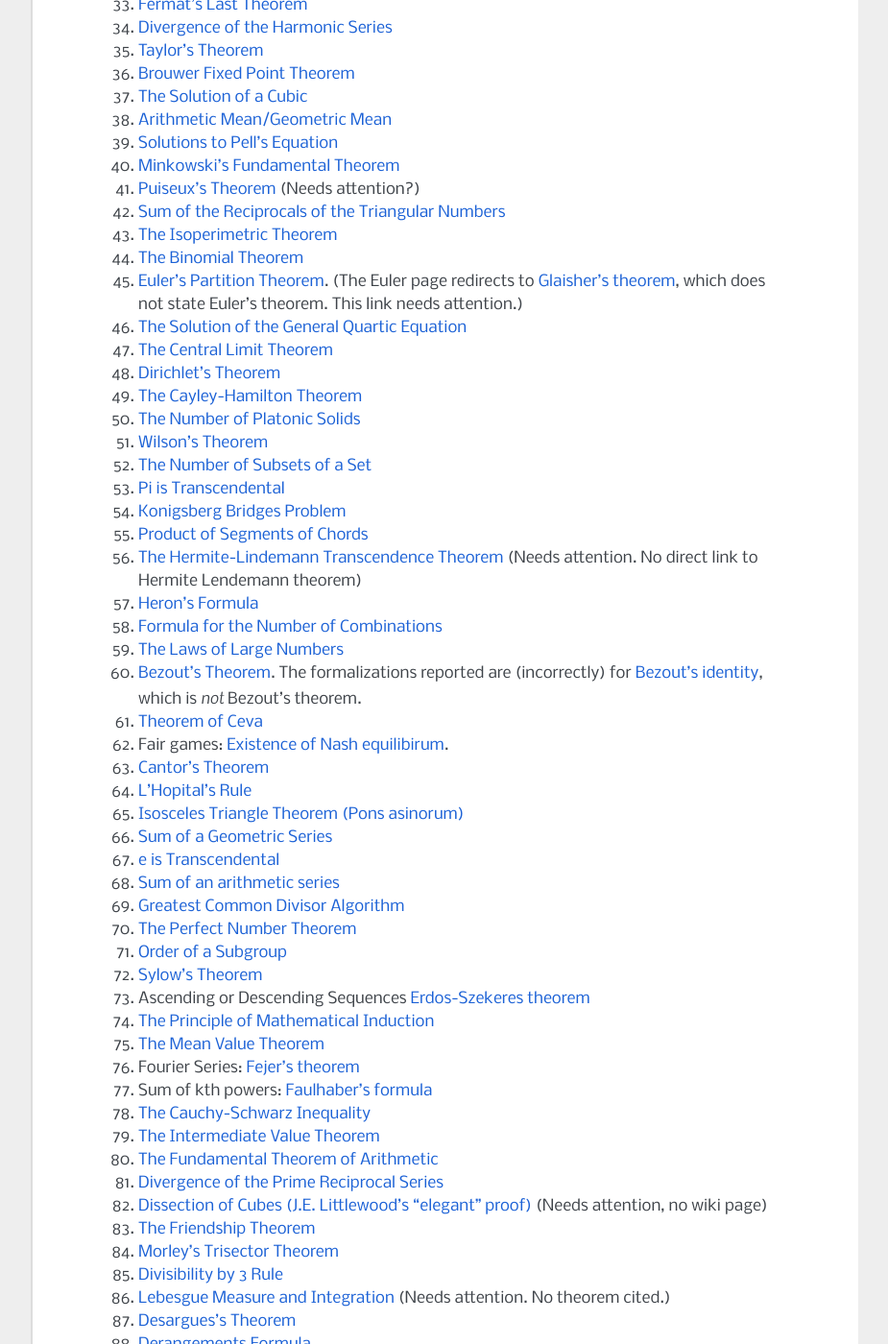
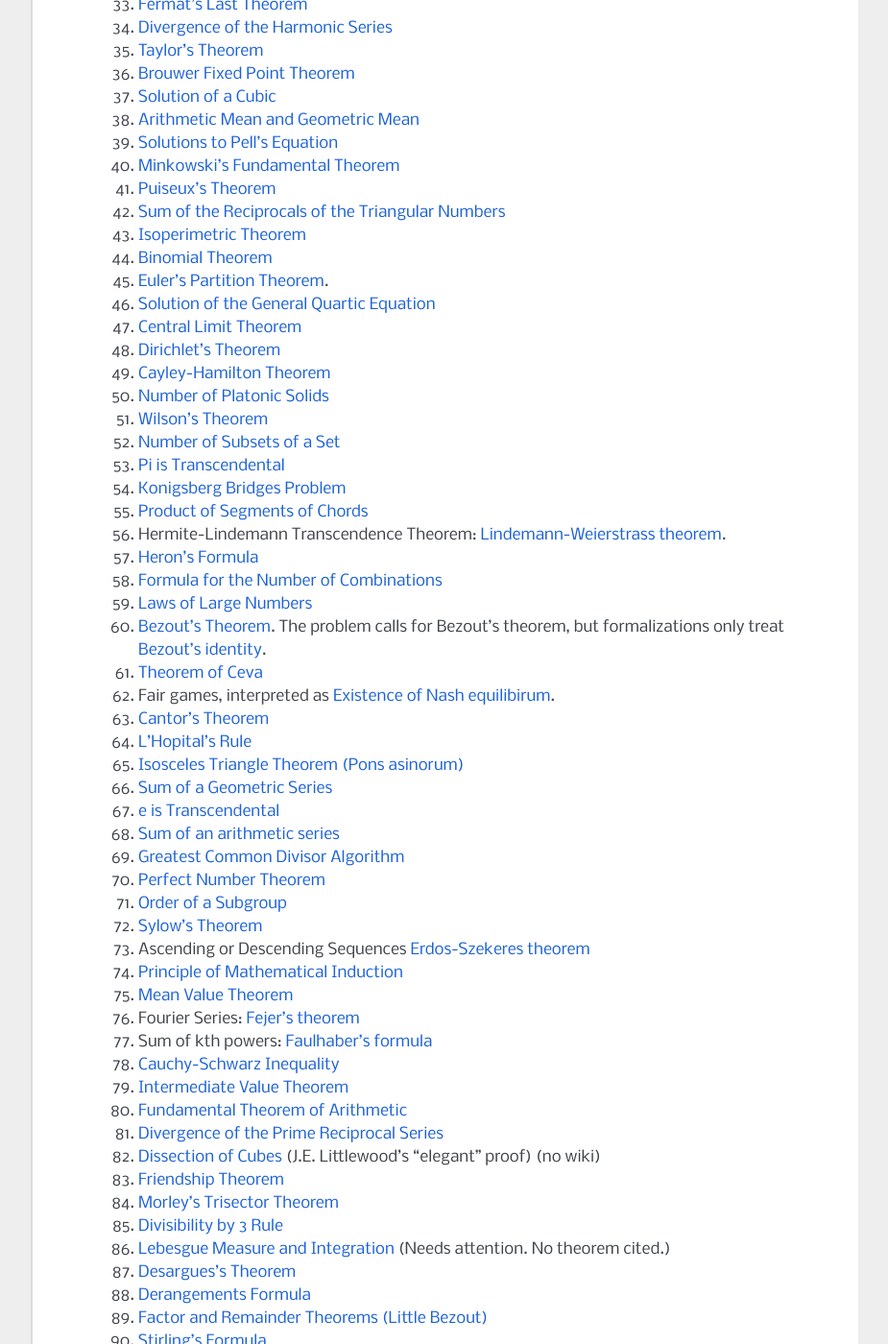
Before and after one commit to formalabstracts/formalabstracts, a Sphinx documentation site: the page built from sphinx/freek_100.rst, in a window 1280 px wide and 1400 px high, scrolled down 957 px. Shown: the whole window at 96% size, without its empty margins (198-1123 px from the left). Built offline with Sphinx 7.4.7, drawn with Linux system fonts in a browser that asks for light colours; pages that are not in the unit, such as notebooks, are missing from menus; some of the changed text lies outside the part shown.

Commit message:
Freek's 100 list added

```diff
--- a/sphinx/freek_100.rst
+++ b/sphinx/freek_100.rst
@@ -5,11 +5,11 @@
 and tracks which have been formalized.
 Here is his list with wikipedia links.
 
-  1. `The Irrationality of the Square Root of 2 <https://en.wikipedia.org/wiki/Square_root_of_2>`_
+  1. `Irrationality of the Square Root of 2 <https://en.wikipedia.org/wiki/Square_root_of_2>`_
 
   2.  `Fundamental Theorem of Algebra <https://en.wikipedia.org/wiki/Fundamental_theorem_of_algebra>`_
 
-  3.  `The Denumerability of the Rational Numbers <https://en.wikipedia.org/wiki/Countable_set>`_
+  3.  `Denumerability of the Rational Numbers <https://en.wikipedia.org/wiki/Countable_set>`_
 
   4.  `Pythagorean Theorem <https://en.wikipedia.org/wiki/Pythagorean_theorem>`_
 
@@ -19,19 +19,20 @@
 
   7.  `Law of Quadratic Reciprocity <https://en.wikipedia.org/wiki/Quadratic_reciprocity>`_
 
-  8.  The Impossibility of `Trisecting the Angle <https://en.wikipedia.org/wiki/Angle_trisection>`_ and `Doubling the Cube <https://en.wikipedia.org/wiki/Doubling_the_cube>`_
+  8.  Impossibility of `Trisecting the Angle <https://en.wikipedia.org/wiki/Angle_trisection>`_ and
+      `Doubling the Cube <https://en.wikipedia.org/wiki/Doubling_the_cube>`_
 
-  9.  `The Area of a Circle <https://en.wikipedia.org/wiki/Area_of_a_circle>`_
+  9.  `Area of a Circle <https://en.wikipedia.org/wiki/Area_of_a_circle>`_
 
   10.  `Euler's Generalization of Fermat's Little Theorem <https://en.wikipedia.org/wiki/Euler%27s_theorem>`_
 
-  11.  `The Infinitude of Primes <https://en.wikipedia.org/wiki/Prime_number#Infiniteness>`_
+  11.  `Infinitude of Primes <https://en.wikipedia.org/wiki/Prime_number#Infiniteness>`_
 
-  12.  `The Independence of the Parallel Postulate <https://en.wikipedia.org/wiki/Parallel_postulate>`_
+  12.  `Independence of the Parallel Postulate <https://en.wikipedia.org/wiki/Parallel_postulate>`_
 
   13.  `Polyhedron Formula <https://en.wikipedia.org/wiki/Euler_characteristic#Polyhedra>`_
 
-  14.  `Euler's Summation of 1 + (1/2)^2 + (1/3)^2 + .... (Basel problem) <https://en.wikipedia.org/wiki/Basel_problem>`_
+  14.  Euler's Summation of 1 + (1/2)^2 + (1/3)^2 + ....: `Basel problem <https://en.wikipedia.org/wiki/Basel_problem>`_
 
   15.  `Fundamental Theorem of Integral Calculus <https://en.wikipedia.org/wiki/Fundamental_theorem_of_calculus>`_
 
@@ -44,15 +45,15 @@
 
   19.  `Lagrange's Four Squares Theorem <https://en.wikipedia.org/wiki/Lagrange%27s_four-square_theorem>`_
 
-  20.  `All Primes (1 mod 4) Equal the Sum of Two Squares (Fermat's two square theorem) <https://en.wikipedia.org/wiki/Fermat%27s_theorem_on_sums_of_two_squares>`_.
+  20.  All Primes (1 mod 4) Equal the Sum of Two Squares: `Fermat's two square theorem <https://en.wikipedia.org/wiki/Fermat%27s_theorem_on_sums_of_two_squares>`_.
 
   21.  `Green's Theorem <https://en.wikipedia.org/wiki/Green%27s_theorem>`_
 
-  22.  `The Non-Denumerability of the Continuum <https://en.wikipedia.org/wiki/Cardinality_of_the_continuum>`_
+  22.  `Non-Denumerability of the Continuum <https://en.wikipedia.org/wiki/Cardinality_of_the_continuum>`_
 
   23.  `Formula for Pythagorean Triples <https://en.wikipedia.org/wiki/Pythagorean_triple>`_
 
-  24.  `The Undecidability of the Continuum Hypothesis <https://en.wikipedia.org/wiki/Continuum_hypothesis>`_
+  24.  `Undecidability of the Continuum Hypothesis <https://en.wikipedia.org/wiki/Continuum_hypothesis>`_
 
   25.  `Schroeder-Bernstein Theorem <https://en.wikipedia.org/wiki/Schr%C3%B6der%E2%80%93Bernstein_theorem>`_
 
@@ -64,11 +65,11 @@
 
   29.  `Feuerbach's Theorem <https://en.wikipedia.org/wiki/Nine-point_circle>`_
 
-  30.  `The Ballot Problem <https://en.wikipedia.org/wiki/Bertrand%27s_ballot_theorem>`_
+  30.  `Ballot Problem <https://en.wikipedia.org/wiki/Bertrand%27s_ballot_theorem>`_
 
   31.  `Ramsey's Theorem <https://en.wikipedia.org/wiki/Ramsey%27s_theorem>`_
 
-  32.  `The Four Color Problem <https://en.wikipedia.org/wiki/Four_color_theorem>`_
+  32.  `Four Color Problem <https://en.wikipedia.org/wiki/Four_color_theorem>`_
 
   33.  `Fermat's Last Theorem <https://en.wikipedia.org/wiki/Fermat%27s_Last_Theorem>`_
 
@@ -78,47 +79,43 @@
 
   36.  `Brouwer Fixed Point Theorem <https://en.wikipedia.org/wiki/Brouwer_fixed-point_theorem>`_
 
-  37.  `The Solution of a Cubic <https://en.wikipedia.org/wiki/Cubic_function#Derivation_of_the_roots>`_
+  37.  `Solution of a Cubic <https://en.wikipedia.org/wiki/Cubic_function#Derivation_of_the_roots>`_
 
-  38.  `Arithmetic Mean/Geometric Mean <https://en.wikipedia.org/wiki/Inequality_of_arithmetic_and_geometric_means>`_
+  38.  `Arithmetic Mean and Geometric Mean <https://en.wikipedia.org/wiki/Inequality_of_arithmetic_and_geometric_means>`_
 
   39.  `Solutions to Pell's Equation <https://en.wikipedia.org/wiki/Pell%27s_equation>`_
 
   40.  `Minkowski's Fundamental Theorem <https://en.wikipedia.org/wiki/Minkowski%27s_theorem>`_
 
-  41.  `Puiseux's Theorem <https://en.wikipedia.org/wiki/Puiseux_series>`_  (Needs attention?)
+  41.  `Puiseux's Theorem <https://en.wikipedia.org/wiki/Puiseux_series>`_
 
   42.  `Sum of the Reciprocals of the Triangular Numbers <https://en.wikipedia.org/wiki/Triangular_number>`_
 
-  43.  `The Isoperimetric Theorem <https://en.wikipedia.org/wiki/Isoperimetric_inequality>`_
+  43.  `Isoperimetric Theorem <https://en.wikipedia.org/wiki/Isoperimetric_inequality>`_
 
-  44.  `The Binomial Theorem <https://en.wikipedia.org/wiki/Binomial_theorem>`_
+  44.  `Binomial Theorem <https://en.wikipedia.org/wiki/Binomial_theorem>`_
 
   45.  `Euler's Partition Theorem
-       <https://en.wikipedia.org/wiki/List_of_things_named_after_Leonhard_Euler>`_.
-       (The Euler page redirects to `Glaisher's theorem
-       <https://en.wikipedia.org/wiki/Glaisher%27s_theorem>`_, which
-       does not state Euler's theorem. This link needs attention.)
+       <https://en.wikipedia.org/wiki/Partition_(number_theory)#Odd_parts_and_distinct_parts>`_.
 
-  46.  `The Solution of the General Quartic Equation <https://en.wikipedia.org/wiki/Quartic_function#Solution_methods>`_
+  46.  `Solution of the General Quartic Equation <https://en.wikipedia.org/wiki/Quartic_function#Solution_methods>`_
 
-
-  47.  `The Central Limit Theorem <https://en.wikipedia.org/wiki/Central_limit_theorem>`_
+  47.  `Central Limit Theorem <https://en.wikipedia.org/wiki/Central_limit_theorem>`_
 
 
   48.  `Dirichlet's Theorem <https://en.wikipedia.org/wiki/Dirichlet%27s_theorem_on_arithmetic_progressions>`_
 
 
-  49.  `The Cayley-Hamilton Theorem <https://en.wikipedia.org/wiki/Cayley%E2%80%93Hamilton_theorem>`_
+  49.  `Cayley-Hamilton Theorem <https://en.wikipedia.org/wiki/Cayley%E2%80%93Hamilton_theorem>`_
 
 
-  50.  `The Number of Platonic Solids <https://en.wikipedia.org/wiki/Platonic_solid>`_
+  50.  `Number of Platonic Solids <https://en.wikipedia.org/wiki/Platonic_solid>`_
 
 
   51.  `Wilson's Theorem <https://en.wikipedia.org/wiki/Wilson%27s_theorem>`_
 
 
-  52.  `The Number of Subsets of a Set <https://en.wikipedia.org/wiki/Power_set>`_
+  52.  `Number of Subsets of a Set <https://en.wikipedia.org/wiki/Power_set>`_
 
 
   53.  `Pi is Transcendental <https://en.wikipedia.org/wiki/Lindemann%E2%80%93Weierstrass_theorem>`_
@@ -130,21 +127,20 @@
   55.  `Product of Segments of Chords <https://en.wikipedia.org/wiki/Intersecting_chords_theorem>`_
 
 
-  56.  `The Hermite-Lindemann Transcendence Theorem <https://en.wikipedia.org/wiki/Auxiliary_function#A_proof_of_the_Hermite%E2%80%93Lindemann_theorem>`_ (Needs attention. No direct link to Hermite Lendemann theorem)
-
+  56.  Hermite-Lindemann Transcendence Theorem: `Lindemann-Weierstrass theorem <https://en.wikipedia.org/wiki/Lindemann%E2%80%93Weierstrass_theorem>`_.
 
   57.  `Heron's Formula <https://en.wikipedia.org/wiki/Heron%27s_formula>`_
 
   58.  `Formula for the Number of Combinations <https://en.wikipedia.org/wiki/Combination>`_
 
-  59.  `The Laws of Large Numbers <https://en.wikipedia.org/wiki/Law_of_large_numbers>`_
+  59.  `Laws of Large Numbers <https://en.wikipedia.org/wiki/Law_of_large_numbers>`_
 
-  60.  `Bezout's Theorem <https://en.wikipedia.org/wiki/B%C3%A9zout%27s_theorem>`_.  The formalizations reported
-       are (incorrectly) for `Bezout's identity <https://en.wikipedia.org/wiki/B%C3%A9zout%27s_identity>`_, which is *not* Bezout's theorem.
+  60.  `Bezout's Theorem <https://en.wikipedia.org/wiki/B%C3%A9zout%27s_theorem>`_.  The problem calls for Bezout's theorem, but formalizations only
+       treat `Bezout's identity <https://en.wikipedia.org/wiki/B%C3%A9zout%27s_identity>`_.
 
   61.  `Theorem of Ceva <https://en.wikipedia.org/wiki/Ceva%27s_theorem>`_
 
-  62.  Fair games: `Existence of Nash equilibirum <https://en.wikipedia.org/wiki/Nash_equilibrium>`_.
+  62.  Fair games, interpreted as `Existence of Nash equilibirum <https://en.wikipedia.org/wiki/Nash_equilibrium>`_.
 
   63.  `Cantor's Theorem <https://en.wikipedia.org/wiki/Cantor%27s_theorem>`_
 
@@ -165,7 +161,7 @@
   69.  `Greatest Common Divisor Algorithm <https://en.wikipedia.org/wiki/Euclidean_algorithm>`_
 
 
-  70.  `The Perfect Number Theorem <https://en.wikipedia.org/wiki/Perfect_number>`_
+  70.  `Perfect Number Theorem <https://en.wikipedia.org/wiki/Perfect_number>`_
 
 
   71.  `Order of a Subgroup <https://en.wikipedia.org/wiki/Lagrange%27s_theorem_(group_theory)>`_
@@ -177,10 +173,10 @@
   73.  Ascending or Descending Sequences `Erdos-Szekeres theorem <https://en.wikipedia.org/wiki/Erd%C5%91s%E2%80%93Szekeres_theorem>`_
 
 
-  74.  `The Principle of Mathematical Induction <https://en.wikipedia.org/wiki/Mathematical_induction>`_
+  74.  `Principle of Mathematical Induction <https://en.wikipedia.org/wiki/Mathematical_induction>`_
 
 
-  75.  `The Mean Value Theorem <https://en.wikipedia.org/wiki/Mean_value_theorem>`_
+  75.  `Mean Value Theorem <https://en.wikipedia.org/wiki/Mean_value_theorem>`_
 
 
   76.  Fourier Series: `Fejer's theorem <https://en.wikipedia.org/wiki/Fej%C3%A9r%27s_theorem>`_
@@ -189,50 +185,49 @@
   77.  Sum of kth powers: `Faulhaber's formula <https://en.wikipedia.org/wiki/Faulhaber%27s_formula>`_
 
 
-  78.  `The Cauchy-Schwarz Inequality <https://en.wikipedia.org/wiki/Cauchy%E2%80%93Schwarz_inequality>`_
+  78.  `Cauchy-Schwarz Inequality <https://en.wikipedia.org/wiki/Cauchy%E2%80%93Schwarz_inequality>`_
 
 
-  79.  `The Intermediate Value Theorem <https://en.wikipedia.org/wiki/Intermediate_value_theorem>`_
+  79.  `Intermediate Value Theorem <https://en.wikipedia.org/wiki/Intermediate_value_theorem>`_
 
 
-  80.  `The Fundamental Theorem of Arithmetic <https://en.wikipedia.org/wiki/Fundamental_theorem_of_arithmetic>`_
+  80.  `Fundamental Theorem of Arithmetic <https://en.wikipedia.org/wiki/Fundamental_theorem_of_arithmetic>`_
 
 
   81.  `Divergence of the Prime Reciprocal Series <https://en.wikipedia.org/wiki/Divergence_of_the_sum_of_the_reciprocals_of_the_primes>`_
 
-  82.  `Dissection of Cubes (J.E. Littlewood's "elegant" proof) <https://strathmaths.wordpress.com/2012/06/21/solution-to-the-cube-dissection-puzzle/>`_  (Needs attention, no wiki page)
+  82.  `Dissection of Cubes  <https://strathmaths.wordpress.com/2012/06/21/solution-to-the-cube-dissection-puzzle/>`_  (J.E. Littlewood's "elegant" proof) (no wiki)
 
-  83.  `The Friendship Theorem <https://en.wikipedia.org/wiki/Friendship_graph#Friendship_theorem>`_
+  83.  `Friendship Theorem <https://en.wikipedia.org/wiki/Friendship_graph#Friendship_theorem>`_
 
   84.  `Morley's Trisector Theorem <https://en.wikipedia.org/wiki/Morley%27s_trisector_theorem>`_
 
   85.  `Divisibility by 3 Rule <https://en.wikipedia.org/wiki/Divisibility_rule#Divisibility_by_3_or_9>`_
 
 
-  86.  `Lebesgue Measure and Integration <https://en.wikipedia.org/wiki/Lebesgue_measure>`_
-       (Needs attention.  No theorem cited.)
+  86.  `Lebesgue Measure and Integration <https://en.wikipedia.org/wiki/Lebesgue_measure>`_  (Needs attention.  No theorem cited.)
 
 
   87.  `Desargues's Theorem <https://en.wikipedia.org/wiki/Desargues%27s_theorem>`_
 
   88.  `Derangements Formula <https://en.wikipedia.org/wiki/Derangement>`_
 
-  89.  `The Factor and Remainder Theorems (Little Bezout) <https://en.wikipedia.org/wiki/Polynomial_remainder_theorem>`_
+  89.  `Factor and Remainder Theorems (Little Bezout) <https://en.wikipedia.org/wiki/Polynomial_remainder_theorem>`_
 
   90.  `Stirling's Formula <https://en.wikipedia.org/wiki/Stirling%27s_approximation>`_
 
-  91.  `The Triangle Inequality <https://en.wikipedia.org/wiki/Triangle_inequality>`_
+  91.  `Triangle Inequality <https://en.wikipedia.org/wiki/Triangle_inequality>`_
 
   92.  `Pick's Theorem <https://en.wikipedia.org/wiki/Pick%27s_theorem>`_
 
-  93.  `The Birthday Problem <https://en.wikipedia.org/wiki/Birthday_problem>`_
+  93.  `Birthday Problem <https://en.wikipedia.org/wiki/Birthday_problem>`_
 
-  94.  `The Law of Cosines <https://en.wikipedia.org/wiki/Law_of_cosines>`_
+  94.  `Law of Cosines <https://en.wikipedia.org/wiki/Law_of_cosines>`_
 
   95.  `Ptolemy's Theorem <https://en.wikipedia.org/wiki/Ptolemy%27s_theorem>`_
 
 
-  96.  `Principle of Inclusion/Exclusion <https://en.wikipedia.org/wiki/Inclusion%E2%80%93exclusion_principle>`_
+  96.  `Principle of Inclusion-Exclusion <https://en.wikipedia.org/wiki/Inclusion%E2%80%93exclusion_principle>`_
 
 
   97.  `Cramer's Rule <https://en.wikipedia.org/wiki/Cramer%27s_rule>`_
```
Also changed, not shown: sphinx/index.rst (+211 -0 lines).
